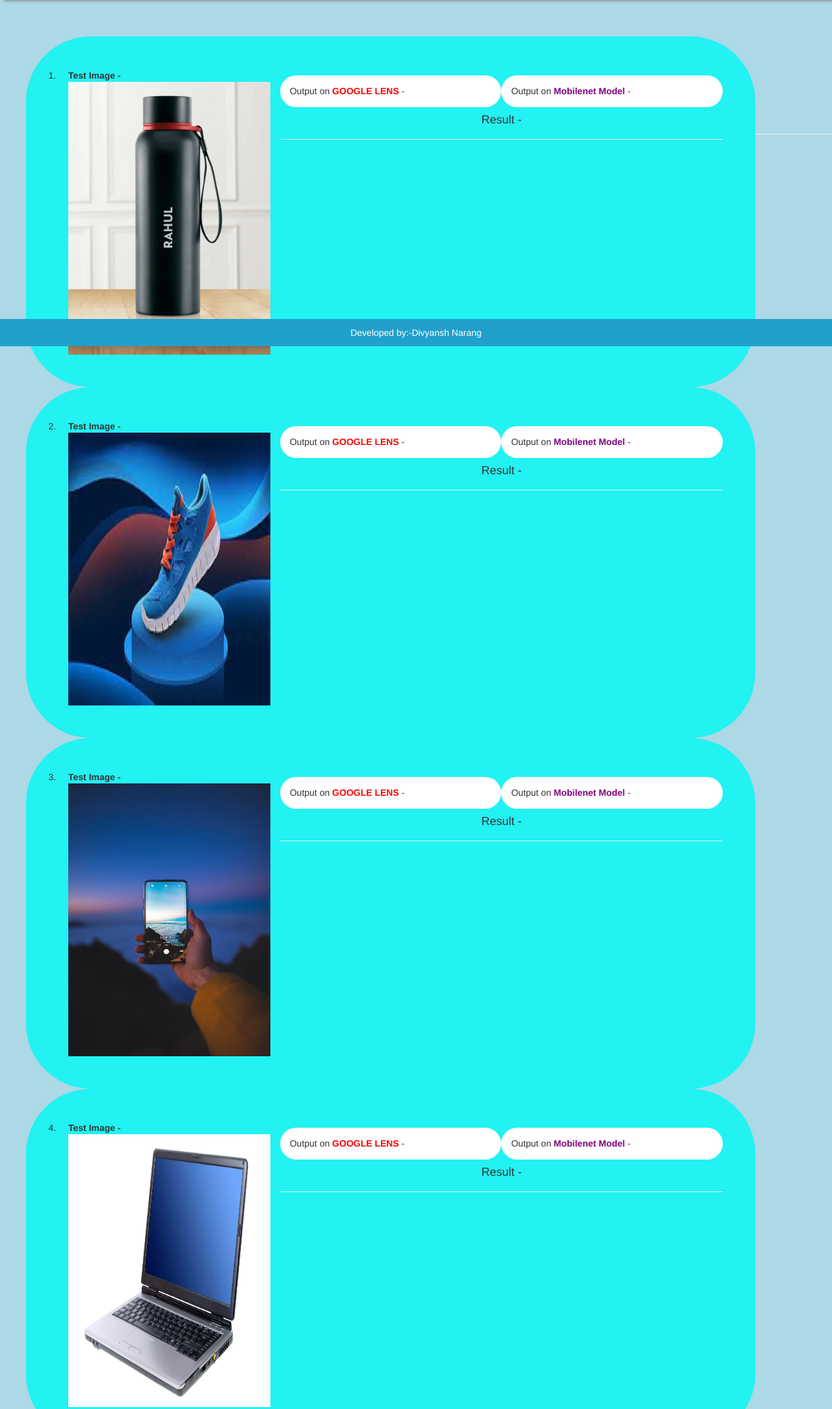
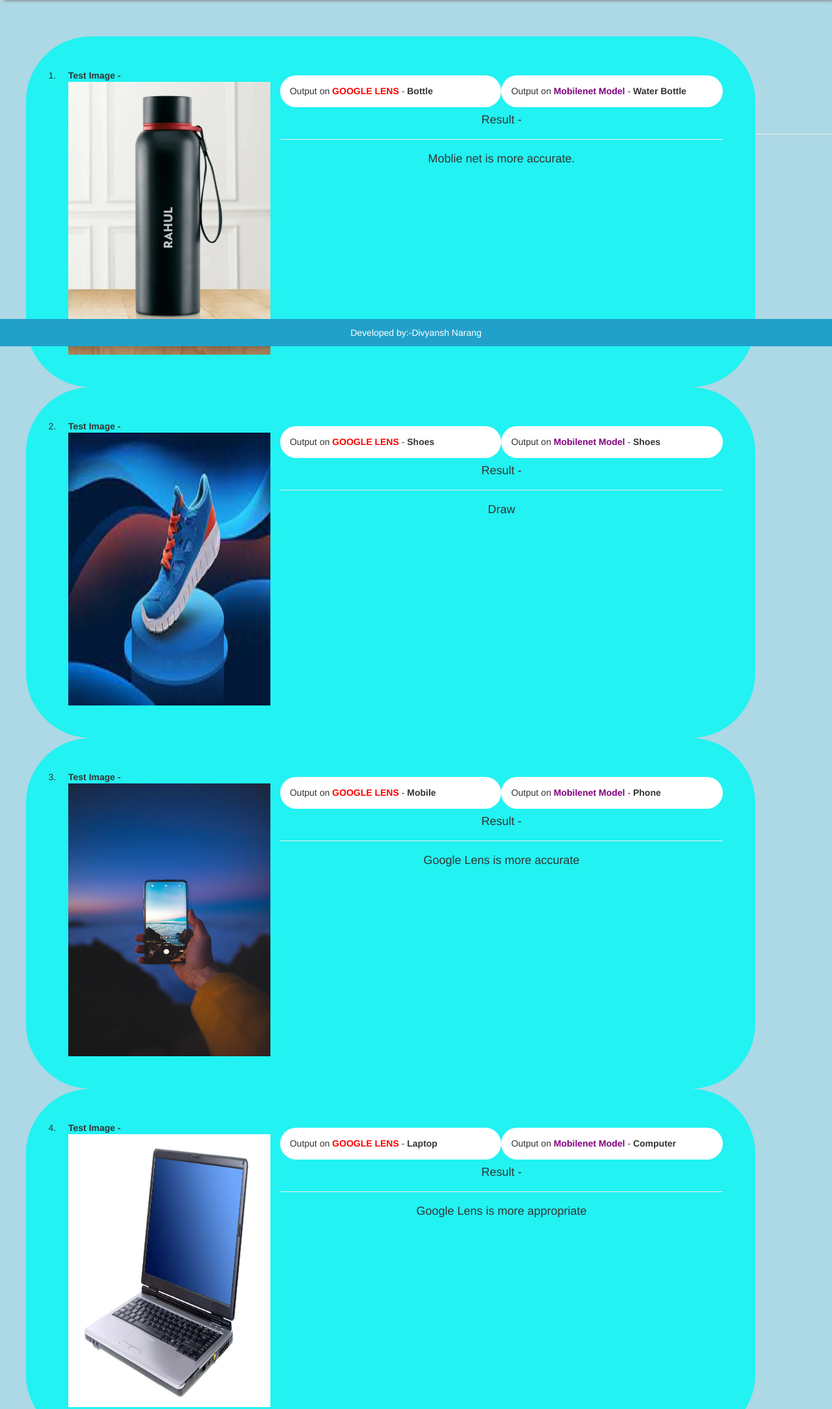
Before and after one commit to DivyanshCode99/Case-Study, a plain HTML site: page index.html in a window 1280 px wide. Shown: the part 267-2436 px from the top of the page at 65% size. Drawn offline with nearby package versions, Linux system fonts and the light colour scheme.

Commit message:
Update index.html

```diff
--- a/index.html
+++ b/index.html
@@ -47,19 +47,19 @@
                   </li>
 
                   <h5 class="col-sm-4 col-xs-12 name" >
-                    Output on <b class="red">GOOGLE LENS</b> -
+                    Output on <b class="red">GOOGLE LENS</b> - <b>Bottle</b>
                     <span> </span>
                   </h5>
 
                   <h5 class="col-sm-4 col-xs-12 name">
-                    Output on <b class="purple">Mobilenet Model </b>  -
+                    Output on <b class="purple">Mobilenet Model </b>  - <b>Water Bottle</b>
                     <span> </span>
                   </h5><br>
 
                   <div class="mini_result" class="col-xs-12"> <center>
                     <h4>Result - </h4>
                     <hr>
-                    <h4> </h4>
+                    <h4>Moblie net is more accurate. </h4>
                   </center>
                   </div>
 
@@ -78,19 +78,19 @@
                   </li>
 
                   <h5 class="col-sm-4 col-xs-12 name" >
-                    Output on <b class="red">GOOGLE LENS</b> -
+                    Output on <b class="red">GOOGLE LENS</b> - <b>Shoes</b>
                     <span> </span>
                   </h5>
 
                   <h5 class="col-sm-4 col-xs-12 name">
-                    Output on <b class="purple">Mobilenet Model </b>  -
+                    Output on <b class="purple">Mobilenet Model </b>  -  <b>Shoes</b>
                     <span> </span>
                   </h5><br>
 
                   <div class="mini_result" class="col-xs-12"> <center>
                     <h4>Result - </h4>
                     <hr>
-                    <h4> </h4>
+                    <h4> Draw</h4>
                   </center>
                   </div>
 
@@ -109,19 +109,19 @@
                   </li>
 
                   <h5 class="col-sm-4 col-xs-12 name" >
-                    Output on <b class="red">GOOGLE LENS</b> -
+                    Output on <b class="red">GOOGLE LENS</b> - <b>Mobile </b>
                     <span> </span>
                   </h5>
 
                   <h5 class="col-sm-4 col-xs-12 name">
-                    Output on <b class="purple">Mobilenet Model </b>  -
+                    Output on <b class="purple">Mobilenet Model </b>  -  <b>Phone</b>
                     <span> </span>
                   </h5><br>
 
                   <div class="mini_result" class="col-xs-12"> <center>
                     <h4>Result - </h4>
                     <hr>
-                    <h4> </h4>
+                    <h4> Google Lens is more accurate</h4>
                   </center>
                   </div>
 
@@ -140,19 +140,19 @@
                   </li>
 
                   <h5 class="col-sm-4 col-xs-12 name" >
-                    Output on <b class="red">GOOGLE LENS</b> -
+                    Output on <b class="red">GOOGLE LENS</b> - <b>Laptop</b>
                     <span> </span>
                   </h5>
 
                   <h5 class="col-sm-4 col-xs-12 name">
-                    Output on <b class="purple">Mobilenet Model </b>  -
+                    Output on <b class="purple">Mobilenet Model </b>  -  <b>Computer</b>
                     <span> </span>
                   </h5><br>
 
                   <div class="mini_result" class="col-xs-12"> <center>
                     <h4>Result - </h4>
                     <hr>
-                    <h4> </h4>
+                    <h4>Google Lens is more appropriate </h4>
                   </center>
                   </div>
 
@@ -171,19 +171,19 @@
                   </li>
 
                   <h5 class="col-sm-4 col-xs-12 name" >
-                    Output on <b class="red">GOOGLE LENS</b> -
+                    Output on <b class="red">GOOGLE LENS</b> - <b>Headphone </b>
                     <span> </span>
                   </h5>
 
                   <h5 class="col-sm-4 col-xs-12 name">
-                    Output on <b class="purple">Mobilenet Model </b>  -
+                    Output on <b class="purple">Mobilenet Model </b>  -  <b>Headphone </b>
                     <span> </span>
                   </h5><br>
 
                   <div class="mini_result" class="col-xs-12"> <center>
                     <h4>Result - </h4>
                     <hr>
-                    <h4> </h4>
+                    <h4> Draw</h4>
                   </center>
                   </div>
 
@@ -194,7 +194,7 @@
               </ol><br>
               <!--Conclusion-->
               <div class="conclusion col-xs-12" >
-                               <h2 class="text">Conclusion:-</h2><br>
+                <h2 class="text">Conclusion:- As we can see that google lens was more accurate then MOBILENET</h2><br>
               </div>
 <hr>
 
```
